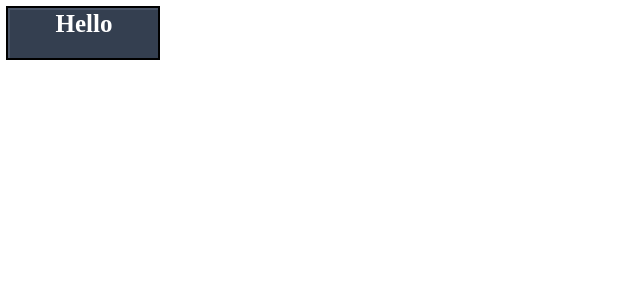
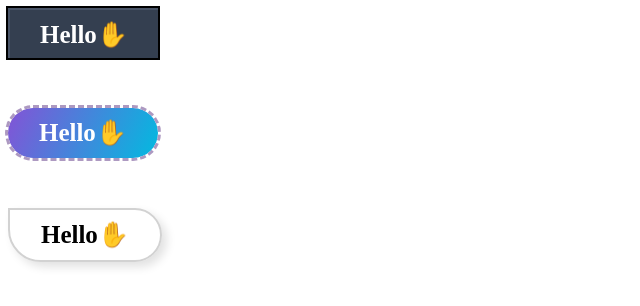
Before and after one commit to hspark9781/HTML-CSS-Practice, a plain HTML site: page 001pratice/001.html in a window 1280 px wide. Shown: the whole page, without its empty margins (0-640 px from the left). Drawn offline with Linux system fonts and the light colour scheme.

Commit message:
html-css 박스꾸미기

```diff
--- a/001pratice/001.css
+++ b/001pratice/001.css
@@ -1,9 +1,38 @@
 
+span {
+    font-size: 25px;
+    font-weight:bold;
+}
 
+div {
+    width: 150px;
+    height: 50px;
+    margin-bottom: 50px;
+}
+
+.box3 > span {
+    position: relative;
+    top: 20%;
+}
+
+.box2 > span {
+    position: relative;
+    top: 20%;
+}
+
+.box1 > span {
+    position: relative;
+    top: 20%;
+}
+
+.box3 {
+    text-align:center;
+    border-radius: 0px 50px 50px 60px;
+    border: 2px solid rgb(210, 210, 210);
+    box-shadow: 5px 5px 10px rgb(226, 226, 226);
+}
 
 .box1 {
-    width: 150px;
-    height: 50px;
     text-align:center;
     background-color: #343F50;
     color: white;
@@ -13,7 +42,11 @@
     box-sizing: border-box;
 }
 
-div {
-    font-size: 25px;
-    font-weight:bold;
+.box2 {
+    background: linear-gradient(115deg, rgba(2,0,36,1) 0%, rgba(131,83,214,1) 0%, rgba(2,186,224,1) 100%, rgba(0,212,255,1) 100%);
+    text-align: center;
+    color: white;
+    border-radius: 40px;
+    box-sizing: content-box;
+    outline: 3px dashed rgb(173, 153, 193);
 }
--- a/001pratice/001.html
+++ b/001pratice/001.html
@@ -9,10 +9,14 @@
 </head>
 <body>
     <div class="box1">
-        Hello
+        <span>Hello✋</span>
     </div>
-    <div></div>
-    <div></div>
+    <div class="box2">
+        <span>Hello✋</span>
+    </div>
+    <div class="box3">
+        <span>Hello✋</span>
+    </div>
     <div></div>
 
 </body>
```
